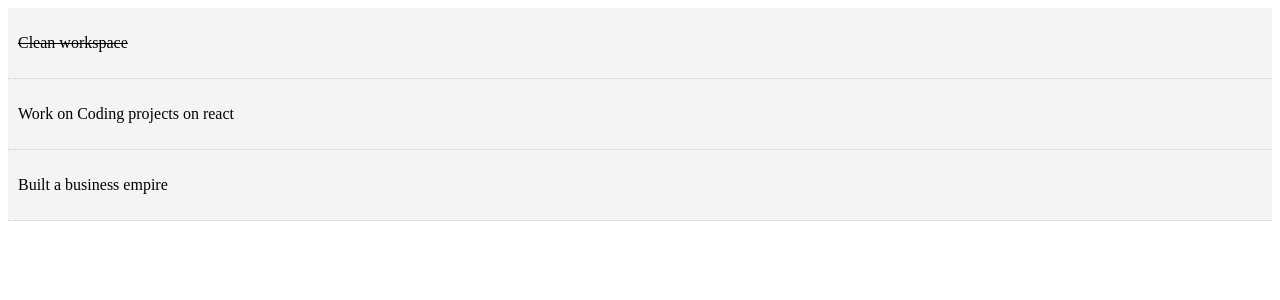
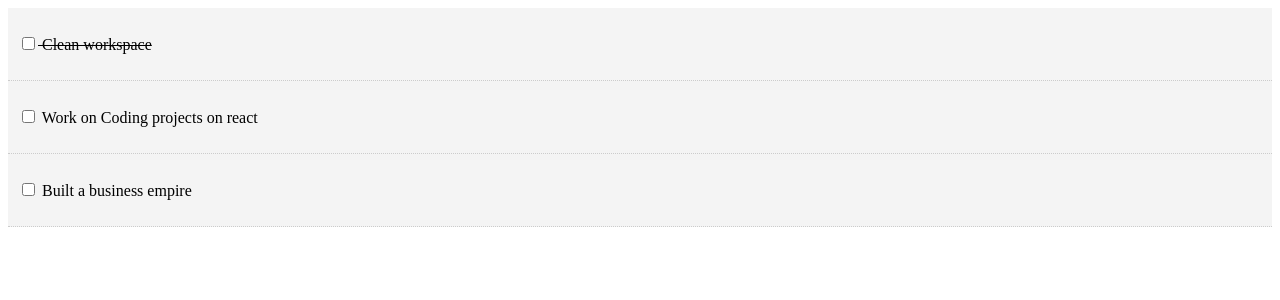
Before and after one commit to henry88lay/todo-list-reactjs, a React (Create React App) app: page / in a window 1280 px wide. Shown: the top 300 px of the page. Built offline with nearby package versions, Linux system fonts and the light colour scheme.

Commit message:
refactoring the TodoItem componet

```diff
--- a/src/components/TodoItem.js
+++ b/src/components/TodoItem.js
@@ -14,7 +14,10 @@
     render() {
         return (
             <div style={this.getStyle()}>
-                <p>{ this.props.todo.title }</p>
+                <p>
+                    <input type="checkbox" /> {' '}
+                    { this.props.todo.title }
+                </p>
             </div>
         )
     }
```
